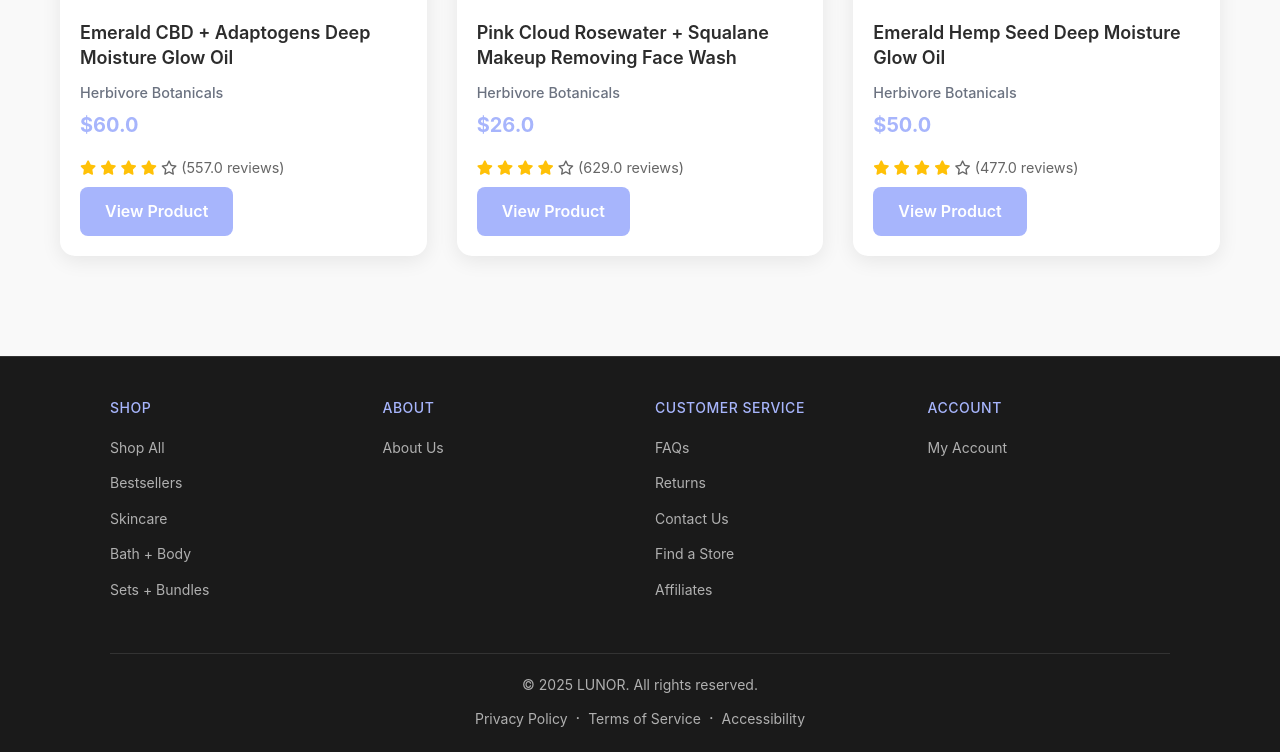
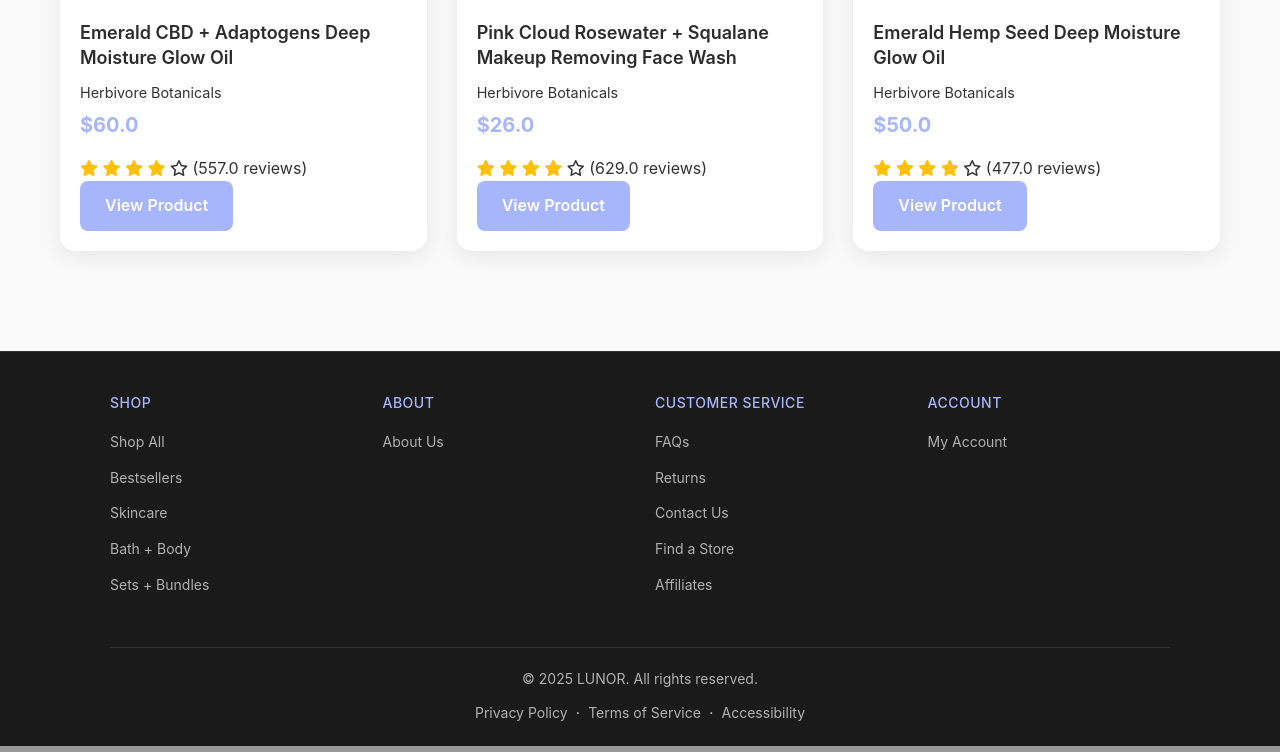
Before and after one commit to qwertyzxcbmai/miniproject, a FastAPI app: page / in a window 1280 px wide. Shown: the part 1191-1943 px from the top of the page. Run offline with FastAPI, Linux system fonts and the light colour scheme; data comes from the database, SQL or seed files in the repository; parts of the project's set-up code (start-up, migrations or seed data) failed here and were passed over.

Commit message:
Update index.html

```diff
--- a/templates/index.html
+++ b/templates/index.html
@@ -60,30 +60,6 @@
         #cookieBanner button:hover {
             background: #f0f0f0;
         }
-
-        .original-price {
-            text-decoration: line-through;
-            color: #999;
-            font-size: 0.9em;
-            margin-left: 5px;
-        }
-
-        .product-rating {
-            margin: 8px 0;
-            font-size: 0.9em;
-            color: #666;
-        }
-
-        .product-rating .fas.fa-star {
-            color: #ffc107;
-        }
-
-        .product-brand {
-            color: #6b7280;
-            font-size: 0.9em;
-            margin-bottom: 5px;
-            font-weight: 500;
-        }
     </style>
 </head>
 <body>
@@ -121,7 +97,7 @@
                      loading="lazy">
                 <div class="product-info">
                     <h3 class="product-title">{{ product.product_name }}</h3>
-                    <p class="product-brand">Herbivore Botanicals</p>
+                    <p class="product-brand" style="font-size: 0.9em; margin-bottom: 5px; ">Herbivore Botanicals</p>
                     <p class="product-price">
                         {% if product.sale_price_usd and product.sale_price_usd != 'None' and product.sale_price_usd != '' %}
                         ${{ product.sale_price_usd }} <span class="original-price">${{ product.price_usd }}</span>
@@ -129,11 +105,11 @@
                         ${{ product.price_usd }}
                         {% endif %}
                     </p>
-                    <p class="product-rating">
+                    <p class="product-rating" style="">
                         {% if product.rating %}
                         {% for i in range(5) %}
                         {% if i < product.rating|int %}
-                        <i class="fas fa-star"></i>
+                        <i class="fas fa-star" style="color: #ffc107;"></i>
                         {% else %}
                         <i class="far fa-star"></i>
                         {% endif %}
```
